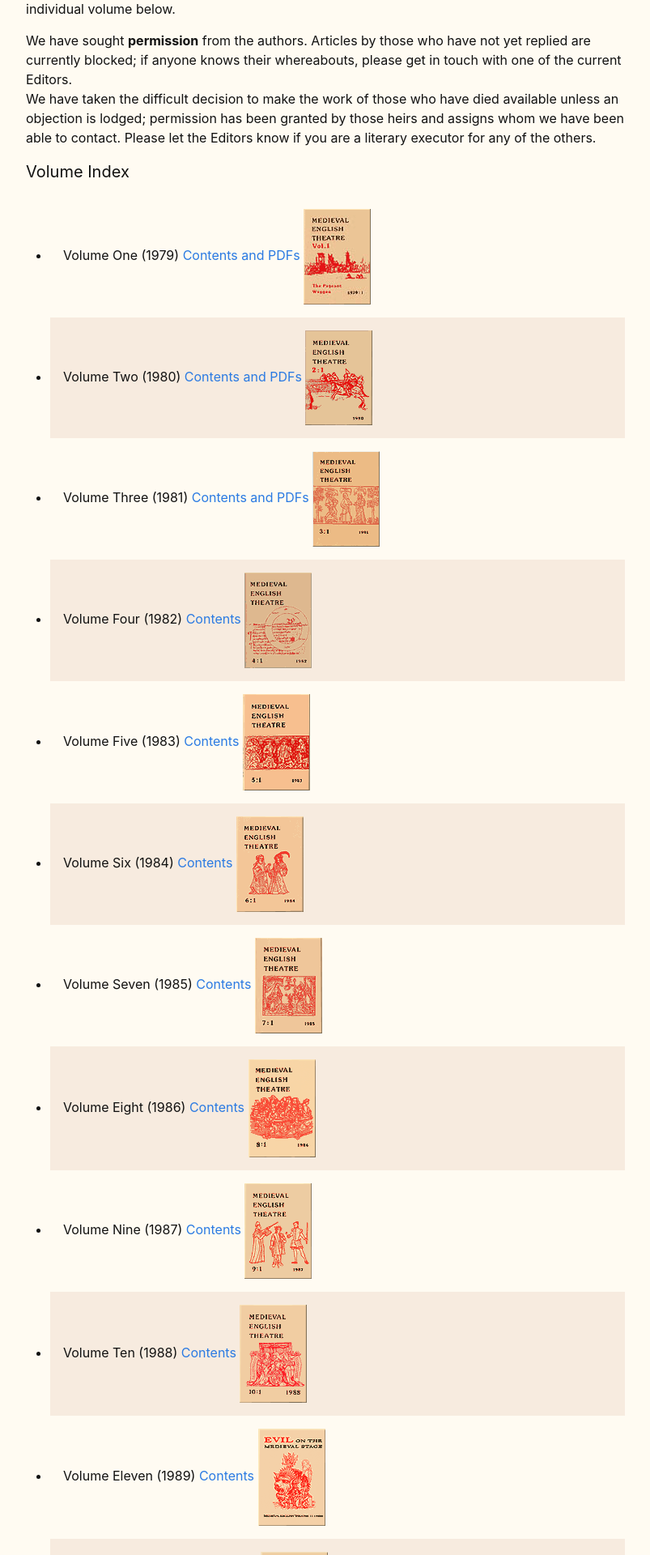
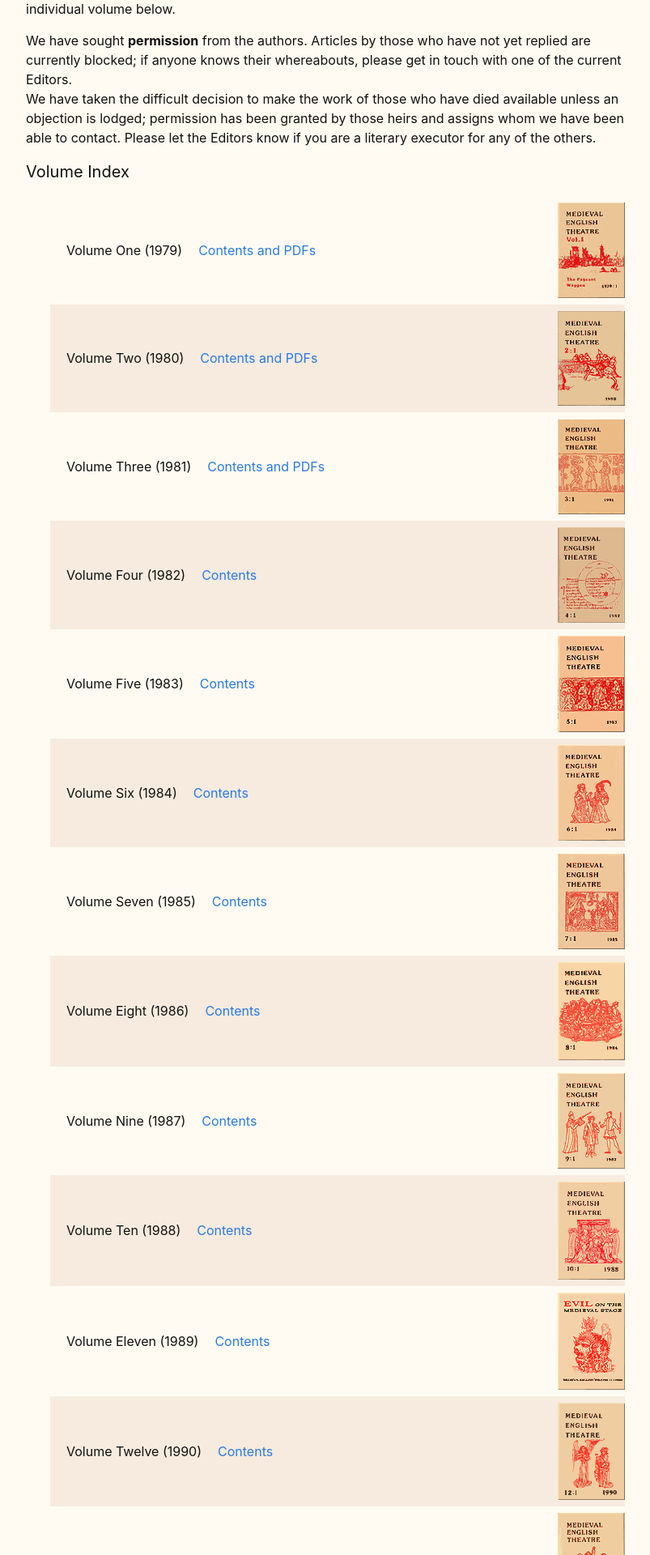
Before and after one commit to jamescummings/jamescummings.github.io, a Jekyll site: the page built from src/journal/volindex.md, in a window 1280 px wide. Shown: the part 1078-2998 px from the top of the page at 81% size, without its empty margins (238-1041 px from the left). Built offline with Jekyll 4.4.1, drawn with Linux system fonts in a browser that asks for light colours.

Commit message:
tidying volume index

```diff
--- a/src/_sass/minima/_custom-styles.scss
+++ b/src/_sass/minima/_custom-styles.scss
@@ -25,6 +25,28 @@ li > ul {margin-bottom: 1em;}
 
 li {padding: 1em;}
 li > ul > li {padding: 0.1em;}
+
+/* Custom alignment for the volume list */
+.volume-list li {
+  display: flex;
+  align-items: center; /* Vertically centers the text and the image */
+  gap: 20px;           /* Ensures clean spacing between text elements */
+  padding: 10px 0;
+  justify-content: flex-start; /* Keeps text and Contents link together */
+  padding: 8px 0;              /* Gives each row some breathing room */
+
+}
+
+/* Target the last anchor tag inside the li (the image link) */
+.volume-list li a:last-child {
+  margin-left: auto;   /* Magic trick: pushes this item to the far right */
+  flex-shrink: 0;      /* Prevents the image from getting squeezed */
+}
+
+
+
+
+
 
 
 
--- a/src/journal/volindex.md
+++ b/src/journal/volindex.md
@@ -77,3 +77,4 @@ We have taken the difficult decision to make the work of those who have died ava
 - <a xmlns="http://www.w3.org/1999/xhtml" name="45" id="45"/> Volume Forty-Five (2023)   [Contents](vol45.html)   [<img xmlns="http://www.w3.org/1999/xhtml"     src="/assets/covers/vol45vsm.jpg"     width="95px"     height="132px"     border="0"/>](vol45.html)
 - <a xmlns="http://www.w3.org/1999/xhtml" name="46" id="46"/> Volume 46 (2024)
 To Come.  [<img xmlns="http://www.w3.org/1999/xhtml"     src="/assets/covers/vol46vsm.jpg"     width="95px"     height="132px"     border="0"/>](https://boydellandbrewer.com/9781843846499/medieval-english-theatre-46/)
+{: .volume-list}
```
